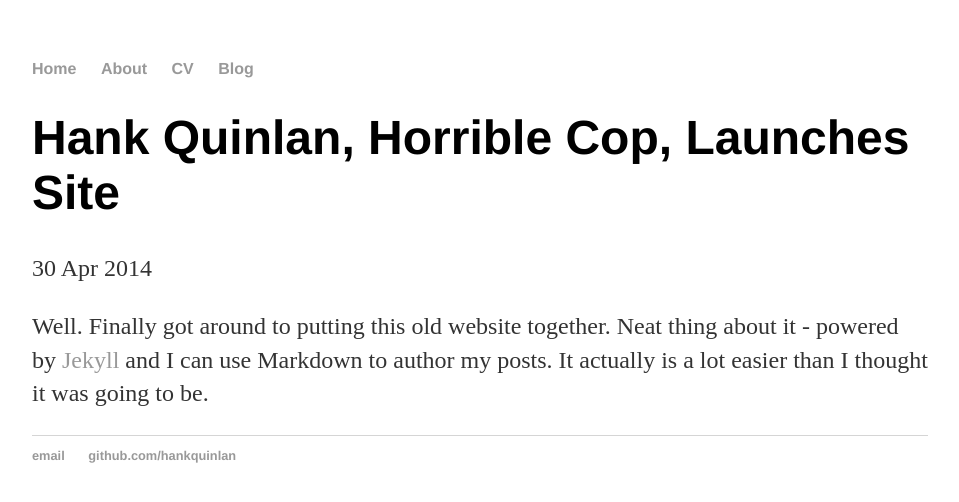
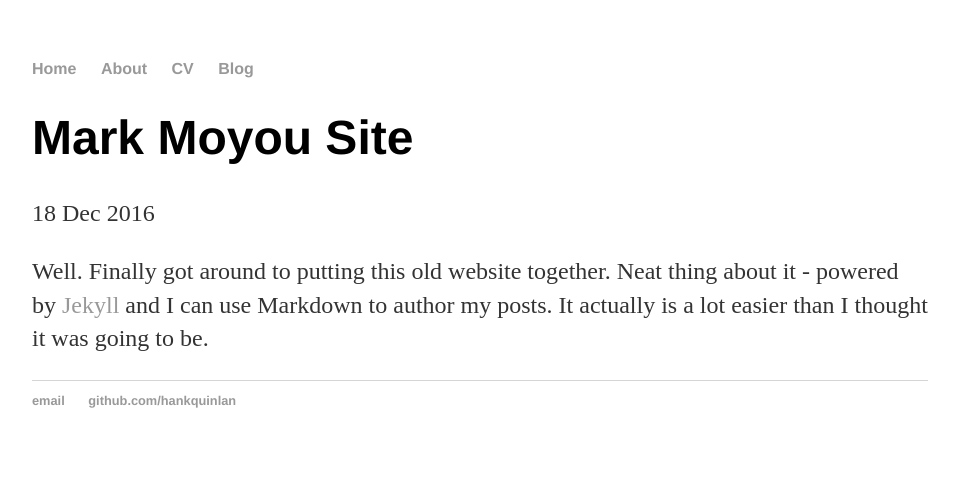
Before and after one commit to MarkMoTrin/MarkMoTrin.github.io, a Jekyll site: the page built from _posts/2016-12-18-Mark-Moyou-site-launched.md, in a window 1280 px wide. Shown: the top 502 px of the page, without its empty margins (160-1119 px from the left). Built offline with Jekyll 4.4.1, drawn with Linux system fonts in a browser that asks for light colours.

Commit message:
Update 2016-12-18-Mark-Moyou-site-launched.md

```diff
--- a/_posts/2016-12-18-Mark-Moyou-site-launched.md
+++ b/_posts/2016-12-18-Mark-Moyou-site-launched.md
@@ -1,7 +1,7 @@
 ---
 layout: post
-title: "Hank Quinlan, Horrible Cop, Launches Site"
-date: 2014-04-30
+title: "Mark Moyou Site"
+date: 2016-12-18
 ---
 
 Well. Finally got around to putting this old website together. Neat thing about it - powered by [Jekyll](http://jekyllrb.com) and I can use Markdown to author my posts. It actually is a lot easier than I thought it was going to be.
```
